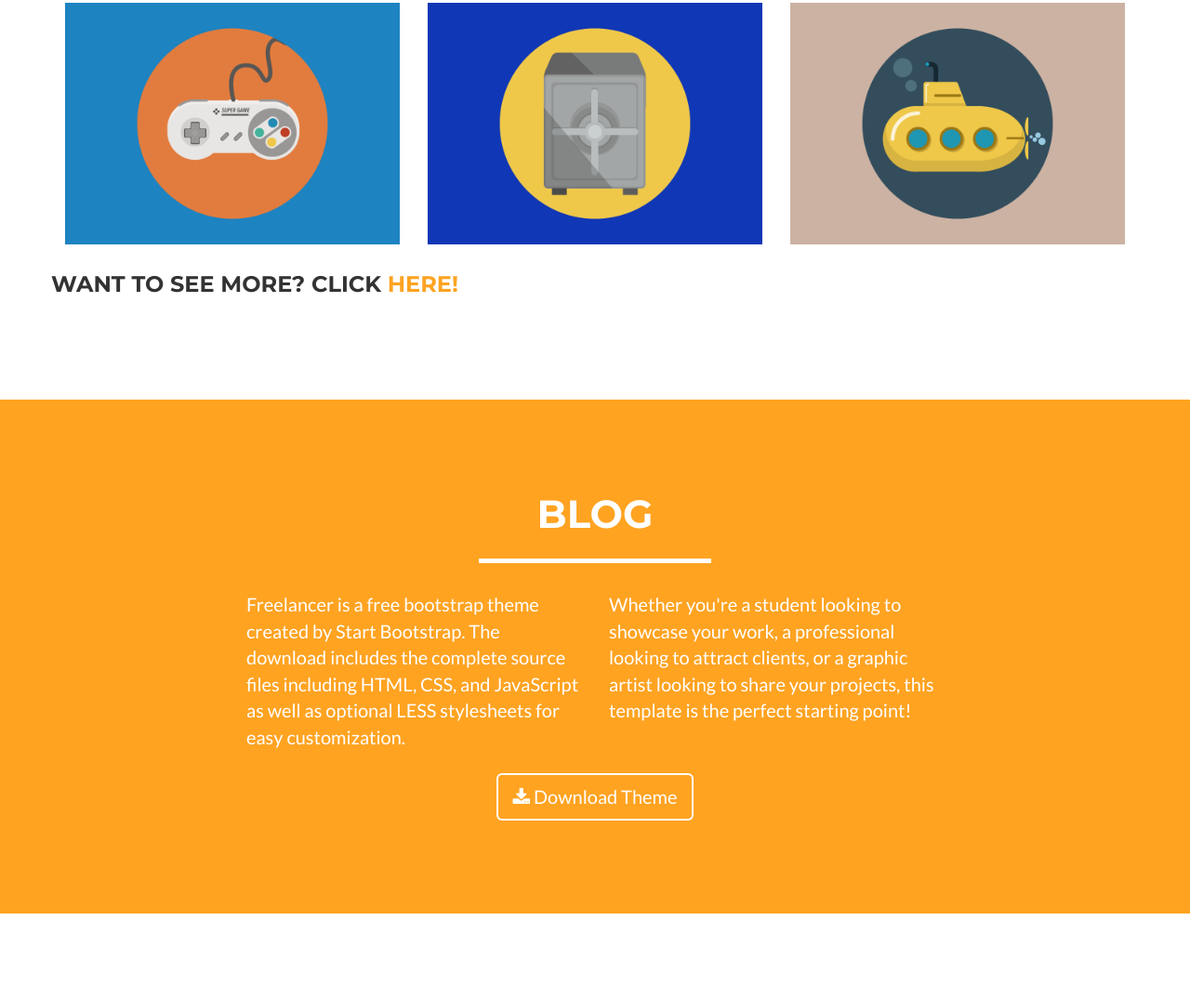
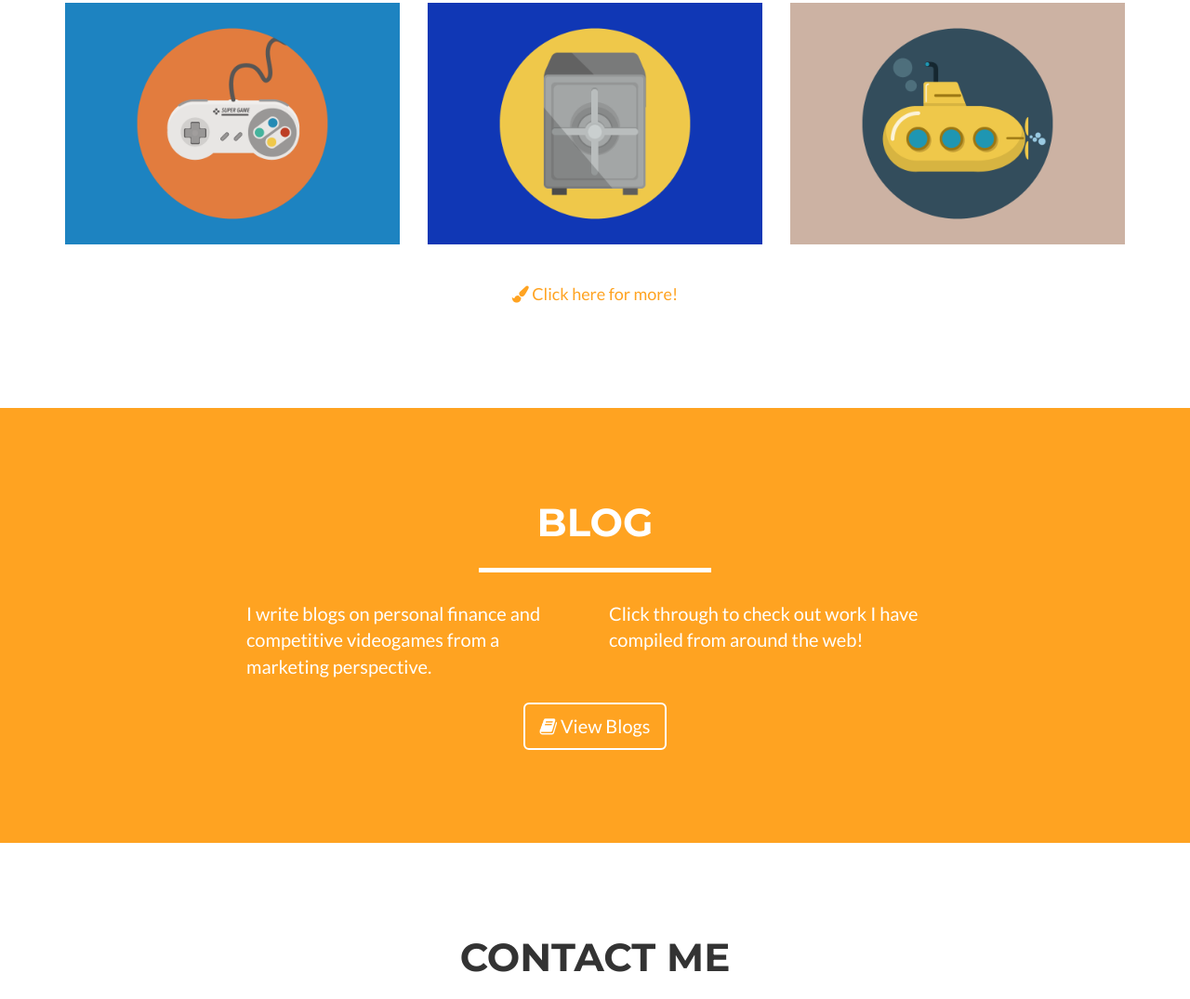
Before and after one commit to demelomj/demelomj.github.io, a website: page index.html in a window 1280 px wide. Shown: the part 1364-2439 px from the top of the page at 93% size. Drawn offline with nearby package versions, Linux system fonts and the light colour scheme.

Commit message:
General Edits

```diff
--- a/css/freelancer.css
+++ b/css/freelancer.css
@@ -306,6 +306,25 @@ footer .footer-below {
   padding: 25px 0;
   background-color: #233140;
 }
+ /* Coloured Button Test */
+
+ .btn-outline2 {
+  color: #FFA321;
+  font-size: 20px;
+  border: solid 2px #FFA321;
+  background: transparent;
+  transition: all 0.3s ease-in-out;
+  margin-top: 15px;
+ }
+.btn-outline2:hover,
+.btn-outline2:focus,
+.btn-outline2:active,
+.btn-outline2.active {
+  color: #FFA321;
+  background: white;
+  border: solid 2px #FFA321;
+}
+
 .btn-outline {
   color: white;
   font-size: 20px;
--- a/index.html
+++ b/index.html
@@ -160,12 +160,18 @@
                     </a>
 
                 </div>
-				<h3> Want to see more? Click <a href = https://www.behance.net/demelomjdc4a> here! </a> </h3>
+
+				<div class="col-lg-8 col-lg-offset-2 text-center">
+                    <a href="https://www.behance.net/demelomjdc4a" class="btn btn-lg btn-outline2">
+                        <i class="fa fa-paint-brush"></i> Click here for more!
+                    </a>
+                </div>
+
             </div>
         </div>
     </section>
 
-    <!-- About Section -->
+    <!-- Blog Section -->
     <section class="success" id="blog">
         <div class="container">
             <div class="row">
@@ -176,14 +182,14 @@
             </div>
             <div class="row">
                 <div class="col-lg-4 col-lg-offset-2">
-                    <p>Freelancer is a free bootstrap theme created by Start Bootstrap. The download includes the complete source files including HTML, CSS, and JavaScript as well as optional LESS stylesheets for easy customization.</p>
+                    <p>I write blogs on personal finance and competitive videogames from a marketing perspective.</p>
                 </div>
                 <div class="col-lg-4">
-                    <p>Whether you're a student looking to showcase your work, a professional looking to attract clients, or a graphic artist looking to share your projects, this template is the perfect starting point!</p>
+                    <p>Click through to check out work I have compiled from around the web!</p>
                 </div>
                 <div class="col-lg-8 col-lg-offset-2 text-center">
                     <a href="#" class="btn btn-lg btn-outline">
-                        <i class="fa fa-download"></i> Download Theme
+                        <i class="fa fa-book"></i> View Blogs
                     </a>
                 </div>
             </div>
```
Also changed, not shown: 1 other file.
